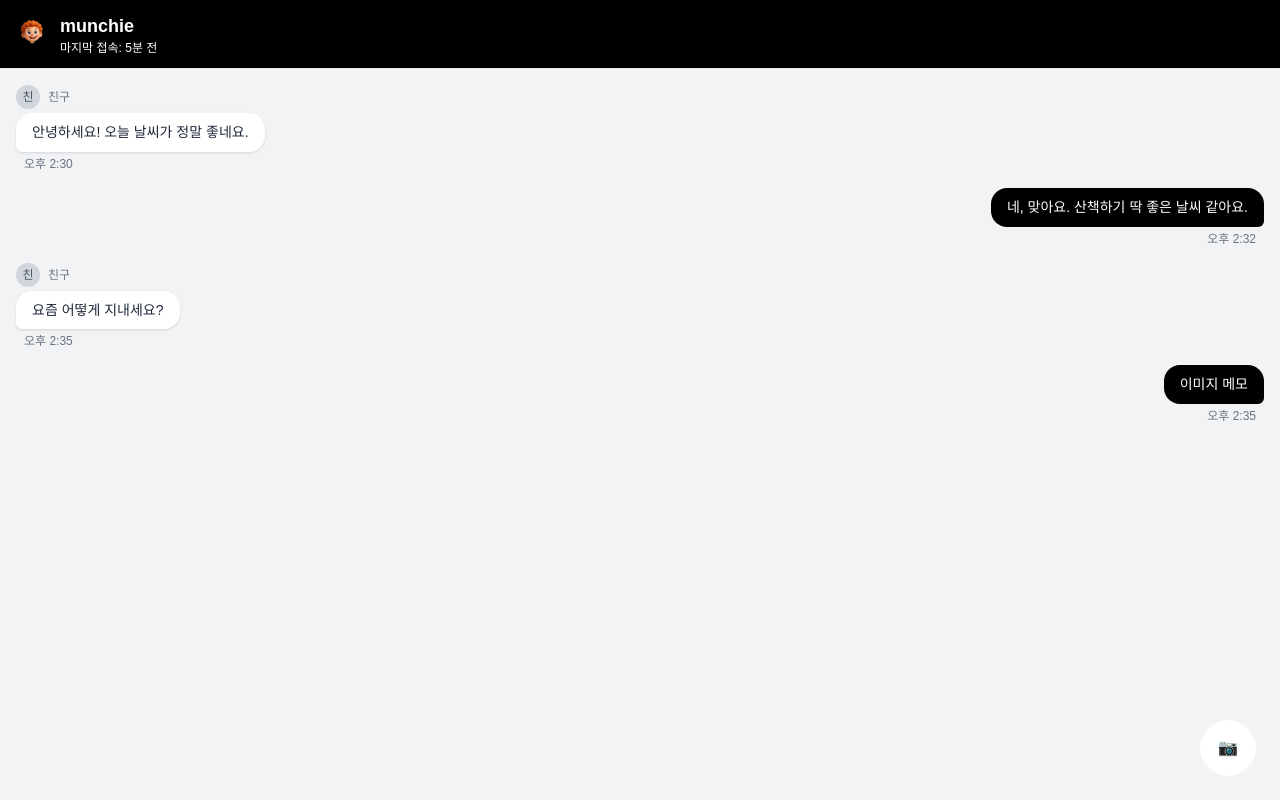
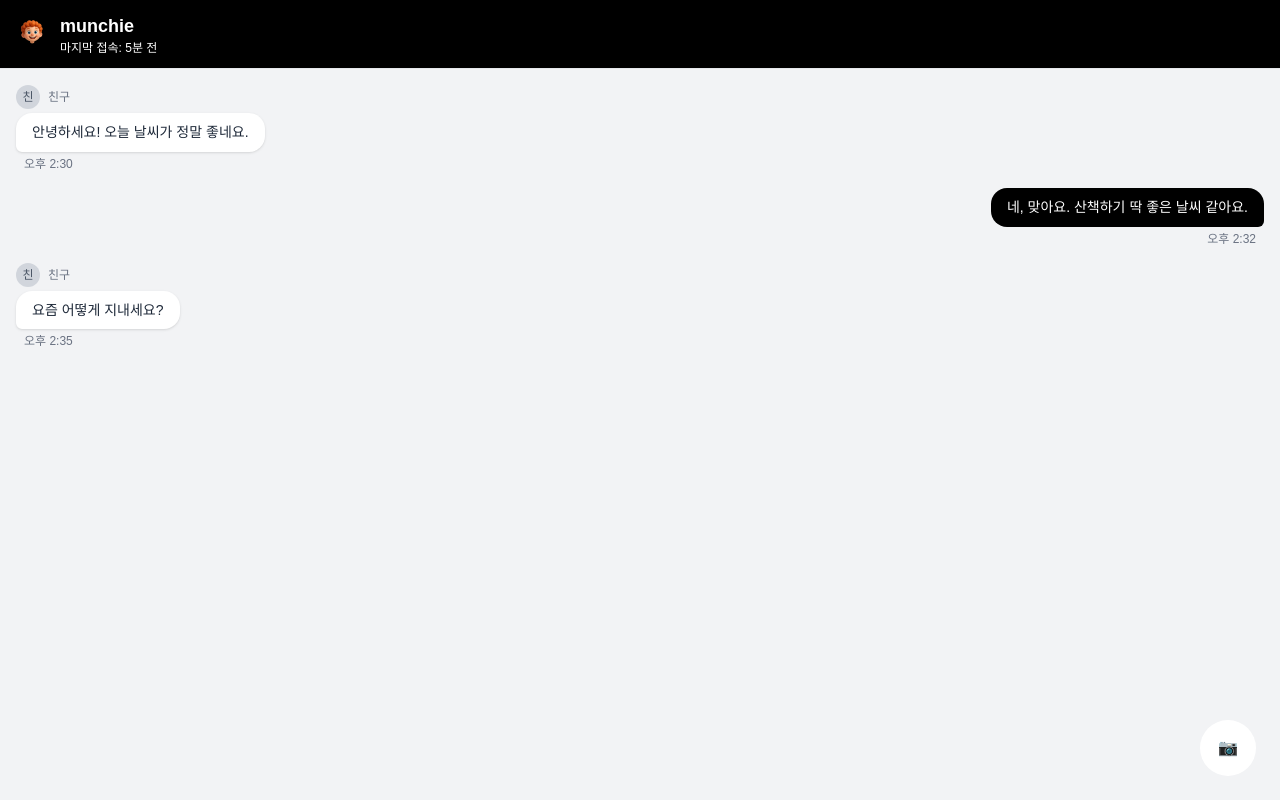
Before and after one commit to jjanie00/munchie-chat, a Next.js app: page / in a window 1280 px wide. Built offline with nearby package versions, Linux system fonts and the light colour scheme.

Commit message:
✨ Zustand store 에 모달 데이터 등록 및 메시지 표시 구현
- PictureModal: 등록 버튼으로 스토어에 모달 데이터 추가
- ChatMessages: 모달 데이터를 가져와 messages 배열에 메시지 추가
- 메시지에 텍스트만 표시되도록 임시 구현

```diff
--- a/components/CameraButton.tsx
+++ b/components/CameraButton.tsx
@@ -31,8 +31,8 @@ export default function CameraButton() {
           const image = e.target.files?.[0];
           if (image) {
             const imageUrl = URL.createObjectURL(image);
+            setImageUrl(imageUrl);
             setIsOpen(true); // 모달 열기
-            setImageUrl(imageUrl);
           }
         }}
       />
--- a/components/ChatMessages.tsx
+++ b/components/ChatMessages.tsx
@@ -1,50 +1,56 @@
 "use client";
 
 import { useState } from "react";
+import { useModalStore } from "@/store/useModalstore";
 
 interface Message {
   id: number;
-  text: string;
+  imageUrl?: string;
+  description: string;
   isOwn: boolean;
   timestamp: string;
-  type: "text" | "image";
 }
 
 export default function ChatMessages() {
+  // get modalData from modalStore
+  const modalData = useModalStore((state) => state.modalData);
+  console.log("modalData", modalData);
+
   const [messages] = useState<Message[]>([
     {
       id: 1,
-      text: "안녕하세요! 오늘 날씨가 정말 좋네요.",
+      description: "안녕하세요! 오늘 날씨가 정말 좋네요.",
       isOwn: false,
       timestamp: "오후 2:30",
-      type: "text",
     },
     {
       id: 2,
-      text: "네, 맞아요. 산책하기 딱 좋은 날씨 같아요.",
+      description: "네, 맞아요. 산책하기 딱 좋은 날씨 같아요.",
       isOwn: true,
       timestamp: "오후 2:32",
-      type: "text",
     },
     {
       id: 3,
-      text: "요즘 어떻게 지내세요?",
+      description: "요즘 어떻게 지내세요?",
       isOwn: false,
       timestamp: "오후 2:35",
-      type: "text",
-    },
-    {
-      id: 4,
-      text: "이미지 메모",
-      isOwn: true,
-      timestamp: "오후 2:35",
-      type: "text",
     },
   ]);
 
+  // add modalData to messages
+  if (modalData) {
+    messages.push({
+      id: messages.length + 1,
+      // imageUrl: modalData.imageUrl,
+      description: modalData.description,
+      isOwn: true,
+      timestamp: "오후 2:35",
+    });
+  }
+
   return (
     <div className="flex-1 overflow-y-auto px-4 py-4 space-y-4 bg-[#f2f3f5]">
-      {messages.map((message) => (
+      {messages.map((message: Message) => (
         <div
           key={message.id}
           className={`flex ${message.isOwn ? "justify-end" : "justify-start"}`}
@@ -66,7 +72,15 @@ export default function ChatMessages() {
                   : "bg-white text-gray-800 rounded-bl-md shadow-sm"
               }`}
             >
-              <p className="text-sm leading-relaxed">{message.text}</p>
+              {/* temporary message rendering */}
+              {message.imageUrl && (
+                <img
+                  src={message.imageUrl}
+                  className="w-full h-auto rounded-lg"
+                  alt="image"
+                />
+              )}
+              <p className="text-sm leading-relaxed">{message.description}</p>
             </div>
 
             <div
@@ -80,7 +94,6 @@ export default function ChatMessages() {
         </div>
       ))}
 
-      {/* 빈 공간 추가 */}
       <div className="h-4"></div>
     </div>
   );
--- a/components/PictureModal.tsx
+++ b/components/PictureModal.tsx
@@ -1,9 +1,12 @@
+import { useModalStore } from "@/store/useModalstore";
+import { ModalData } from "@/types";
 import {
   Dialog,
   DialogBackdrop,
   DialogPanel,
   DialogTitle,
 } from "@headlessui/react";
+import { useState } from "react";
 
 interface PictureModalProps {
   imageUrl: string;
@@ -23,7 +26,12 @@ export default function PictureModal({
   isOpen,
   onClose,
 }: PictureModalProps) {
-  console.log("imageUrl", imageUrl);
+  const [description, setDescription] = useState("");
+
+  const handleRegister = ({ imageUrl, description }: ModalData) => {
+    onClose();
+    useModalStore.getState().setModalData({ imageUrl, description });
+  };
   return (
     <Dialog open={isOpen} onClose={onClose} className="relative z-50">
       <DialogBackdrop className="fixed inset-0 bg-black/50" />
@@ -39,9 +47,16 @@ export default function PictureModal({
             className="w-full h-auto rounded-lg"
             alt="촬영한 사진"
           />
-          <textarea className="w-full h-32 border border-gray-300 rounded-lg p-2 text-black mt-4" />
+          <textarea
+            value={description}
+            onChange={(e) => setDescription(e.target.value)}
+            className="w-full h-32 border border-gray-300 rounded-lg p-2 text-black mt-4"
+          />
           <div className="mt-4 flex gap-2 justify-end">
-            <button className="px-4 py-2 bg-black text-white rounded-lg cursor-pointer">
+            <button
+              className="px-4 py-2 bg-black text-white rounded-lg cursor-pointer"
+              onClick={() => handleRegister({ imageUrl, description })}
+            >
               등록
             </button>
             <button
@@ -56,5 +71,3 @@ export default function PictureModal({
     </Dialog>
   );
 }
-
-// todo :: 등록 버튼
```
